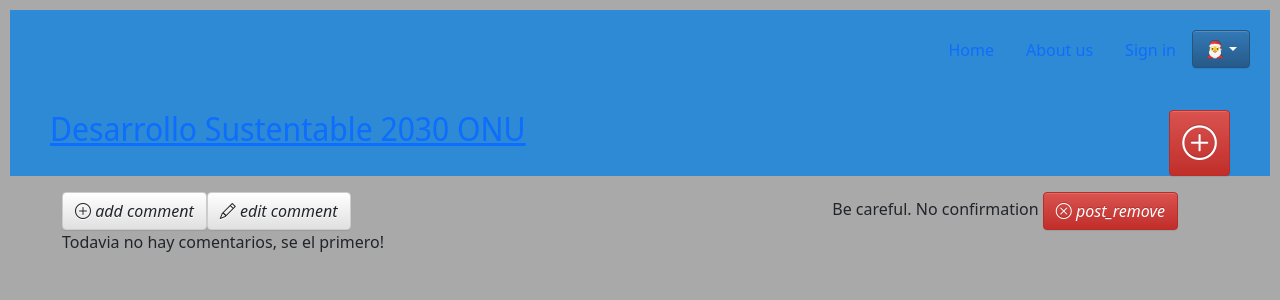
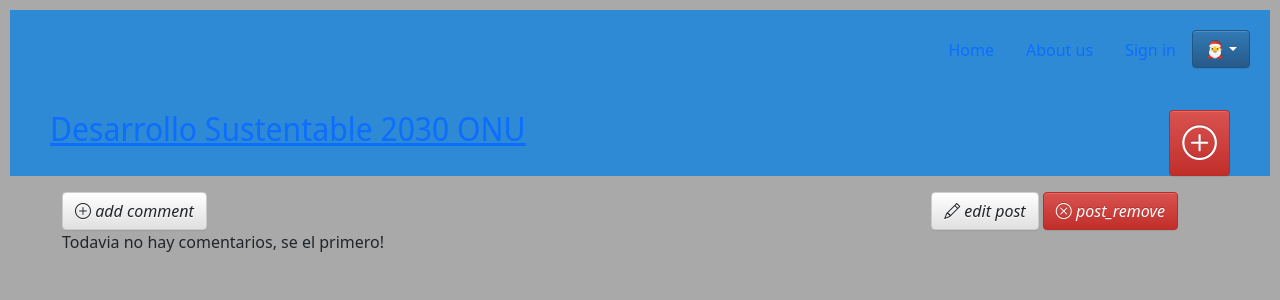
Before and after one commit to martin-b-07e5/python2021--blog1, a Django app: template templates/appblog/post_detail.html in a window 1280 px wide. Shown: the top 300 px of the page. Run offline with Django 3.2, Linux system fonts and the light colour scheme; the template is opened without the code that fills it, so the values that code supplies are empty; the visitor is signed in with stand-in values (Sample User, id 1); some libraries are stand-ins or nearby versions.

Commit message:
post_detail some minor changes

```diff
--- a/templates/appblog/post_detail.html
+++ b/templates/appblog/post_detail.html
@@ -30,14 +30,11 @@
                     <a class="btn btn-default" href="{% url 'add_comment_to_post' pk=post.pk %}">
                         <i class="bi bi-plus-circle"> add comment</i></a>
                 </div>
-                <div class="float-start">
-                    <a class="btn btn-default" href="{% url 'post_edit' pk=post.pk %}">
-                        <i class="bi bi-pencil"> edit comment</i></a>
-                </div>
 
                 <!-- right align -->
                 <div class="float-end">
-                            Be careful. No confirmation
+                    <a class="btn btn-default" href="{% url 'post_edit' pk=post.pk %}">
+                        <i class="bi bi-pencil"> edit post</i></a>
                     <a class="btn btn-danger" href="{% url 'post_remove' pk=post.pk %}">
                     <i class="bi bi-x-circle"> post_remove</i></a>
                 </div>
```
